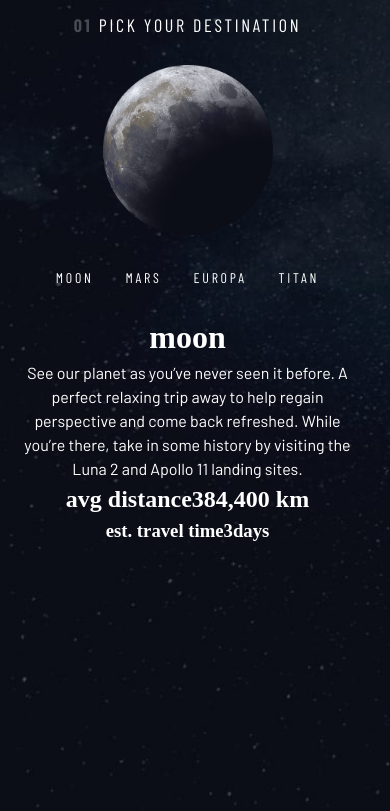
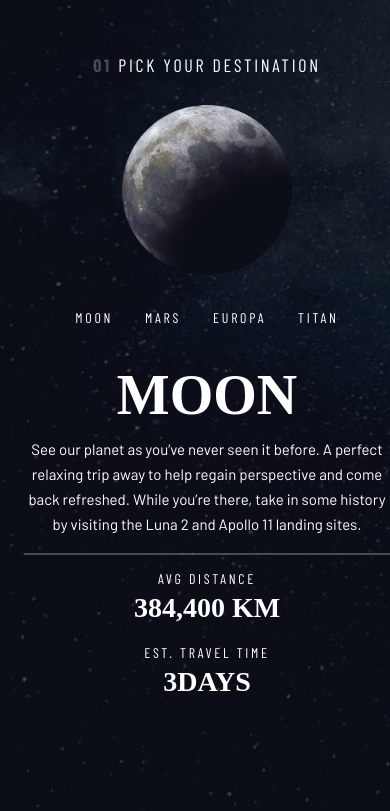
Before and after one commit to shibuwd/Space-tourism-multi-page-website, a plain HTML site: page destination.html in a window 390 px wide. Shown: the part 73-884 px from the top of the page. Drawn offline with nearby package versions, Linux system fonts and the light colour scheme; a web font is replaced by a local one.

Commit message:
add destination mobile first design

```diff
--- a/destination.html
+++ b/destination.html
@@ -57,8 +57,7 @@
 
                 <div class="destination__bottom">
                     <ul class="page__links">
-                        <li><a href="#">moon</a</li>
-                        <li><a href="#">mars</a></li>
+                        <li><a href="./destination.html">moon</a</li> <li><a href="#">mars</a></li>
                         <li><a href="#">europa</a></li>
                         <li><a href="#">titan</a></li>
                     </ul>
@@ -69,7 +68,7 @@
                             perspective and come back refreshed. While you’re there, take in some history by visiting
                             the Luna 2 and Apollo 11 landing sites.
                         </p>
-
+                        <div class="line"></div>
                         <h2><span>avg distance</span>384,400 km</h2>
                         <h3><span>est. travel time</span>3days</h3>
                     </div>
--- a/scss/abstracts/_mixins.scss
+++ b/scss/abstracts/_mixins.scss
@@ -14,5 +14,5 @@
     background-size: cover;
     background-repeat: no-repeat;
     width: 100vw;
-    height: auto;
+    // height: auto;
 }
--- a/scss/pages/_destination.scss
+++ b/scss/pages/_destination.scss
@@ -7,10 +7,14 @@
 
     .destination__container {
         position: absolute;
-        width: 327px;
+        // width: 327px;
         height: 704px;
         left: 24px;
         top: 88px;
+        display: flex;
+        flex-direction: column;
+        align-items: center;
+        justify-content: center;
 
         .destination__top {
             h4 {
@@ -20,6 +24,7 @@
                 letter-spacing: $letter-spacing-1;
                 font-weight: $font-weight-400;
                 line-height: 20px;
+                margin-top: 1.5rem;
 
                 span {
                     font-weight: $font-weight-700;
@@ -55,10 +60,50 @@
                         color: $color-white;
                         padding: 0 1rem;
                         letter-spacing: $letter-spacing-1;
-
                     }
                 }
             }
+
+            .text__info {
+                h1 {
+                    font-family: $font-base-family-3;
+                    font-size: $font-size-v4;
+                    text-transform: $text-transfrom-upper;
+                }
+
+                p {
+                    font-family: $font-base-family-1;
+                    line-height: 25px;
+                    font-size: $font-size-v12;
+                    text-align: center;
+                    margin-bottom: 1rem;
+                }
+
+                .line {
+                    border: 1px solid $color-white;
+                    opacity: .25;
+                }
+
+                h2,
+                h3 {
+                    font-family: $font-base-family-3;
+                    font-size: $font-size-v7;
+                    text-transform: $text-transfrom-upper;
+                    display: flex;
+                    flex-direction: column;
+                    margin-top: 1rem;
+
+                    span {
+                        font-family: $font-base-family-2;
+                        font-size: $font-size-v13;
+                        font-weight: $font-weight-400;
+                        line-height: 1rem;
+                        letter-spacing: $letter-spacing-1;
+                    }
+                }
+            }
+
+
         }
 
     }
```
Also changed, not shown: css/style.css, 1 other file.
